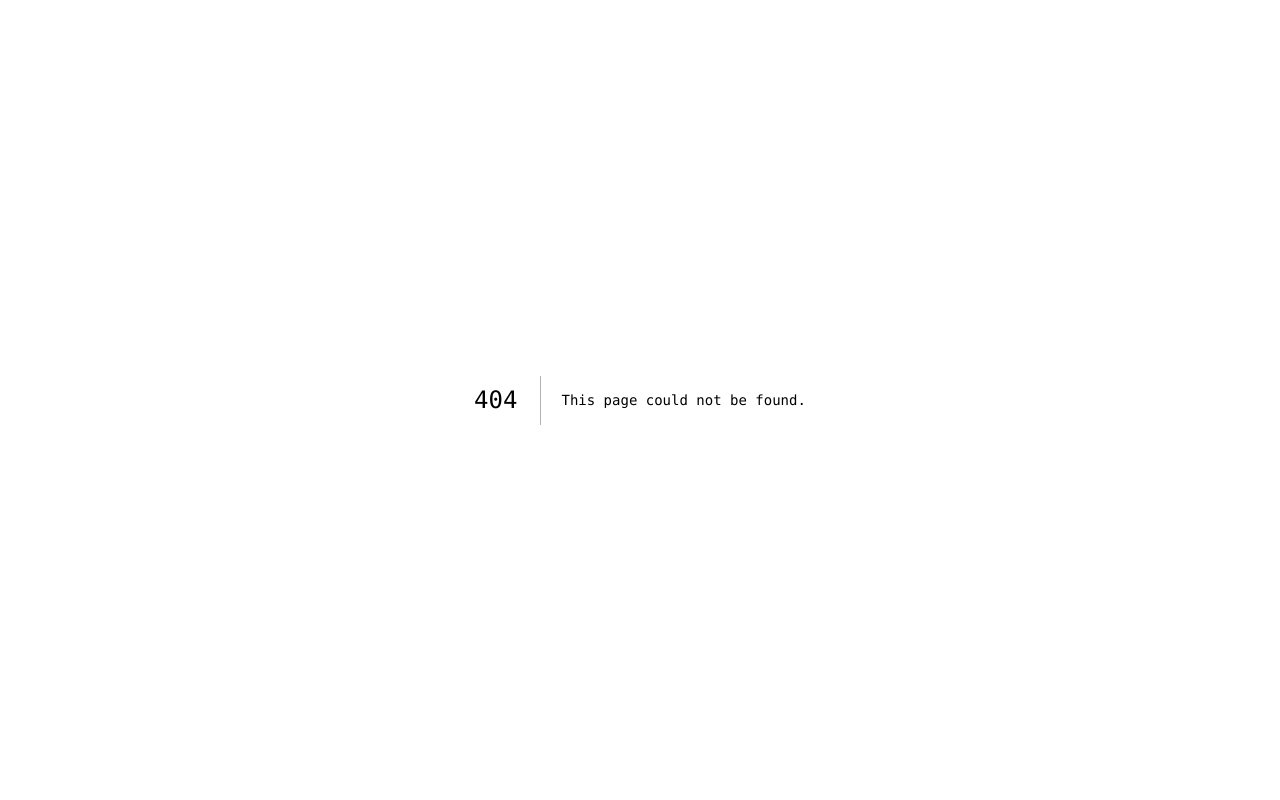
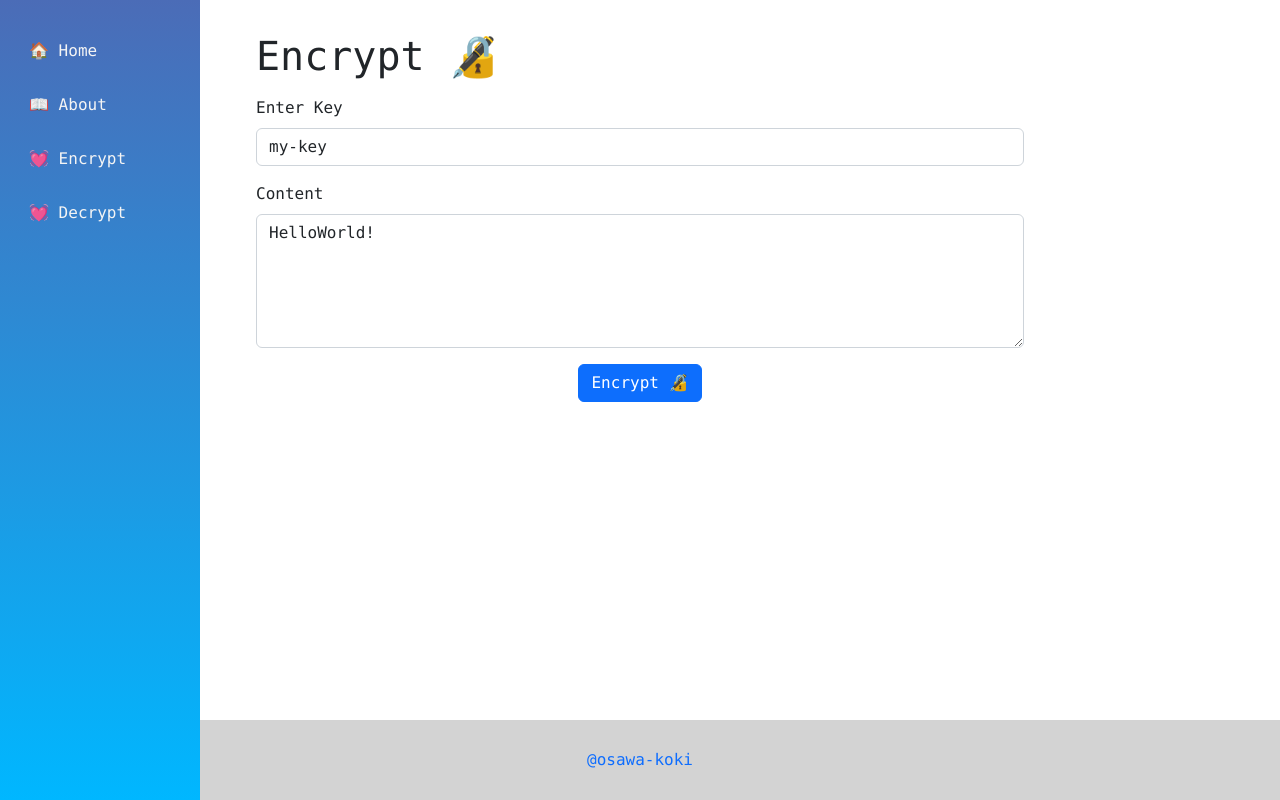
Before and after one commit to osawa-koki/rc4-encrypt-decrypt_er, a Next.js app: page /encrypt in a window 1280 px wide. Before the commit this address had no page. Built offline with nearby package versions, Linux system fonts and the light colour scheme.

Commit message:
暗号化フォームまで。

```diff
--- a/pages.ts
+++ b/pages.ts
@@ -11,8 +11,13 @@ const pages = [
   },
   {
     emoji: '💓',
-    path: '/contact/',
-    name: 'Contact',
+    path: '/encrypt/',
+    name: 'Encrypt',
+  },
+  {
+    emoji: '💓',
+    path: '/decrypt/',
+    name: 'Decrypt',
   },
 ];
 
--- a/pages/_app.tsx
+++ b/pages/_app.tsx
@@ -9,7 +9,6 @@ import '../styles/menu.scss';
 
 import '../styles/index.scss';
 import '../styles/about.scss';
-import '../styles/contact.scss';
 
 import Head from 'next/head';
 
@@ -20,8 +19,10 @@ import SharedData from '../src/SharedData';
 export default function MyApp({ Component, pageProps }: AppProps) {
 
   const [sharedData, setSharedData] = useState<SharedData>({
-    username: '',
-    email: 'osawa-koki@example.com',
+    key: 'my-key',
+    content: 'HelloWorld!',
+    encrypted: '',
+    decrypted: '',
   });
 
   return (
--- /dev/null
+++ b/pages/encrypt.tsx
@@ -0,0 +1,74 @@
+import React from "react";
+
+import { Button, Alert, Form } from 'react-bootstrap';
+import Layout from "../components/Layout";
+import setting from "../setting";
+
+import { DataContext } from "../src/DataContext";
+
+export default function EncryptPage() {
+
+  const { sharedData, setSharedData } = React.useContext(DataContext);
+  const [encrypted, setEncrypted] = React.useState<boolean>(false);
+  const [copied, setCopied] = React.useState<boolean>(false);
+
+  const Encrypt = () => {
+    setSharedData({
+      ...sharedData,
+      encrypted: 'Encrypted!',
+    });
+    setEncrypted(true);
+  };
+
+  const Copy = async () => {
+    setCopied(true);
+    navigator.clipboard.writeText(sharedData.encrypted);
+    await new Promise((resolve) => setTimeout(resolve, setting.waitingTime));
+    setCopied(false);
+  };
+
+  return (
+    <Layout>
+      <div id="Encrypt">
+        <h1>Encrypt 🔏</h1>
+        <Form>
+          <Form.Group className="mt-3">
+            <Form.Label>Enter Key</Form.Label>
+            <Form.Control type="text" placeholder="my-key" value={sharedData.key} onInput={(e) => {
+              setSharedData({
+                ...sharedData,
+                key: e.currentTarget.value,
+              });
+            }} />
+          </Form.Group>
+          <Form.Group className="mt-3">
+            <Form.Label>Content</Form.Label>
+            <Form.Control as="textarea" rows={5} value={sharedData.content} onInput={(e) => {
+              setSharedData({
+                ...sharedData,
+                content: e.currentTarget.value,
+              });
+            }} />
+          </Form.Group>
+        </Form>
+        <Button variant="primary" className="mt-3 d-block m-auto" onClick={Encrypt}>Encrypt 🔏</Button>
+        {
+          encrypted && (
+            <>
+              <hr />
+              <Alert variant="warning" className="mt-3">
+                <Alert.Heading>Encrypted!</Alert.Heading>
+                <Form.Control as="textarea" className="mt-3" rows={5} value={sharedData.encrypted} readOnly />
+                <Button variant={copied ? "info" : "warning"} className="mt-3 d-block m-auto" size="sm" onClick={Copy}>
+                  {
+                    copied ? 'Copied!' : 'Copy'
+                  }
+                </Button>
+              </Alert>
+            </>
+          )
+        }
+      </div>
+    </Layout>
+  );
+};
--- a/setting.ts
+++ b/setting.ts
@@ -5,6 +5,7 @@ const setting = {
   isProd,
   basePath: Env.basePath,
   title: '🦨 RC4 暗号化・復号サイト 🦨',
+  waitingTime: 1000,
 };
 
 export default setting;
--- a/src/SharedData.ts
+++ b/src/SharedData.ts
@@ -1,6 +1,8 @@
 type SharedData = {
-  username: string;
-  email: string;
+  key: string;
+  content: string;
+  encrypted: string;
+  decrypted: string;
 };
 
 export default SharedData;
```
Also changed, not shown: pages/contact.tsx (deleted, +0 -49 lines), styles/contact.scss (deleted).
